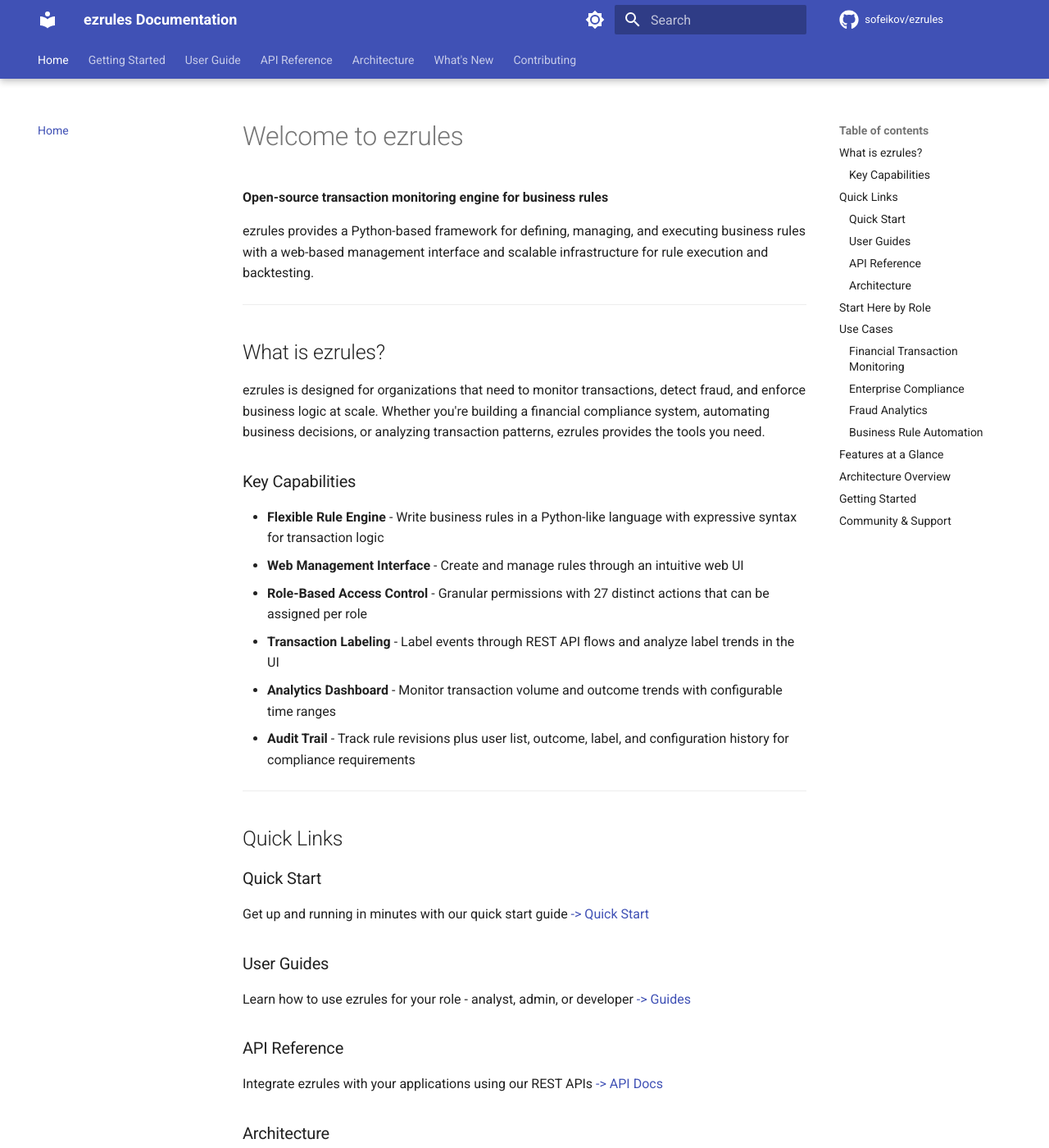
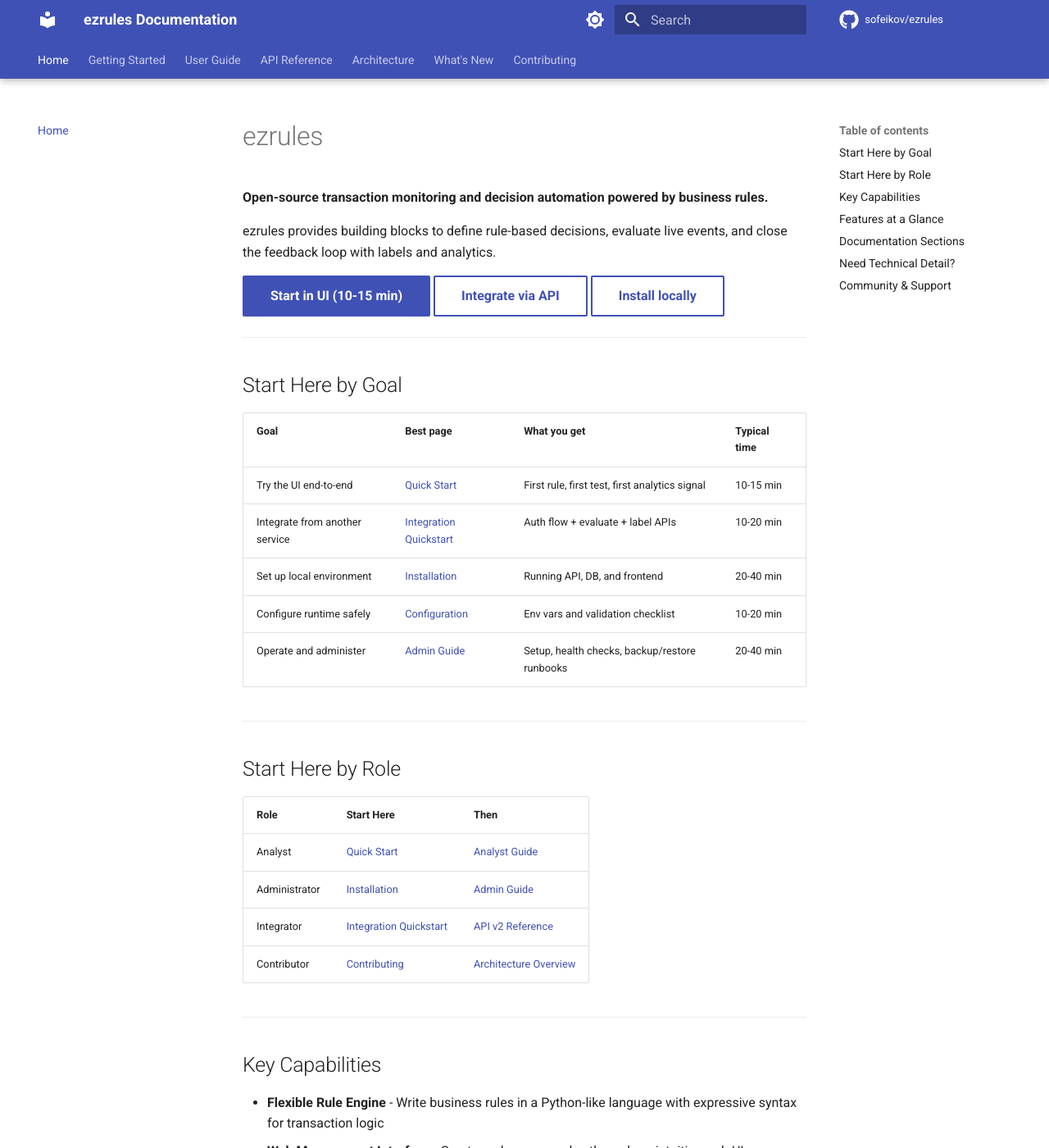
Before and after one commit to sofeikov/ezrules, an MkDocs documentation site: the page built from docs/index.md, in a window 1280 px wide and 1400 px high. Shown: the whole window at 82% size. Built offline with MkDocs 1.6.1 and Material for MkDocs 9.7.7, drawn with Linux system fonts in a browser that asks for light colours; comment, search, counter and statistics services are not loaded; some of the changed text lies outside the part shown.

Commit message:
Docs fixes

````diff
--- a/docs/index.md
+++ b/docs/index.md
@@ -1,43 +1,24 @@
-# Welcome to ezrules
+# ezrules
 
-**Open-source transaction monitoring engine for business rules**
+**Open-source transaction monitoring and decision automation powered by business rules.**
 
-ezrules provides a Python-based framework for defining, managing, and executing business rules with a web-based management interface and scalable infrastructure for rule execution and backtesting.
+ezrules provides building blocks to define rule-based decisions, evaluate live events, and close the feedback loop with labels and analytics.
+
+[Start in UI (10-15 min)](getting-started/quickstart.md){ .md-button .md-button--primary }
+[Integrate via API](getting-started/integration-quickstart.md){ .md-button }
+[Install locally](getting-started/installation.md){ .md-button }
 
 ---
 
-## What is ezrules?
+## Start Here by Goal
 
-ezrules is designed for organizations that need to monitor transactions, detect fraud, and enforce business logic at scale. Whether you're building a financial compliance system, automating business decisions, or analyzing transaction patterns, ezrules provides the tools you need.
-
-### Key Capabilities
-
-- **Flexible Rule Engine** - Write business rules in a Python-like language with expressive syntax for transaction logic
-- **Web Management Interface** - Create and manage rules through an intuitive web UI
-- **Role-Based Access Control** - Granular permissions with 27 distinct actions that can be assigned per role
-- **Transaction Labeling** - Label events through REST API flows and analyze label trends in the UI
-- **Analytics Dashboard** - Monitor transaction volume and outcome trends with configurable time ranges
-- **Audit Trail** - Track rule revisions plus user list, outcome, label, and configuration history for compliance requirements
-
----
-
-## Quick Links
-
-### Quick Start
-Get up and running in minutes with our quick start guide
-[-> Quick Start](getting-started/quickstart.md)
-
-### User Guides
-Learn how to use ezrules for your role - analyst, admin, or developer
-[-> Guides](user-guide/analyst-guide.md)
-
-### API Reference
-Integrate ezrules with your applications using our REST APIs
-[-> API Docs](api-reference/manager-api.md)
-
-### Architecture
-Understand how ezrules works under the hood
-[-> Architecture](architecture/overview.md)
+| Goal | Best page | What you get | Typical time |
+|---|---|---|---|
+| Try the UI end-to-end | [Quick Start](getting-started/quickstart.md) | First rule, first test, first analytics signal | 10-15 min |
+| Integrate from another service | [Integration Quickstart](getting-started/integration-quickstart.md) | Auth flow + evaluate + label APIs | 10-20 min |
+| Set up local environment | [Installation](getting-started/installation.md) | Running API, DB, and frontend | 20-40 min |
+| Configure runtime safely | [Configuration](getting-started/configuration.md) | Env vars and validation checklist | 10-20 min |
+| Operate and administer | [Admin Guide](user-guide/admin-guide.md) | Setup, health checks, backup/restore runbooks | 20-40 min |
 
 ---
 
@@ -47,24 +28,19 @@
 |---|---|---|
 | Analyst | [Quick Start](getting-started/quickstart.md) | [Analyst Guide](user-guide/analyst-guide.md) |
 | Administrator | [Installation](getting-started/installation.md) | [Admin Guide](user-guide/admin-guide.md) |
-| Integrator/Developer | [API v2 Reference](api-reference/manager-api.md) | [Evaluator API](api-reference/evaluator-api.md) |
+| Integrator | [Integration Quickstart](getting-started/integration-quickstart.md) | [API v2 Reference](api-reference/manager-api.md) |
 | Contributor | [Contributing](contributing.md) | [Architecture Overview](architecture/overview.md) |
 
 ---
 
-## Use Cases
+## Key Capabilities
 
-### Financial Transaction Monitoring
-Real-time fraud detection and compliance checking with configurable rules and API-driven outcomes.
-
-### Enterprise Compliance
-Role-based access control with complete audit trails to meet regulatory requirements and internal policies.
-
-### Fraud Analytics
-Comprehensive transaction labeling system for performance analysis, false positive reduction, and model validation.
-
-### Business Rule Automation
-Automated decision-making based on configurable business logic without requiring code deployments.
+- **Flexible Rule Engine** - Write business rules in a Python-like language with expressive syntax for transaction logic
+- **Web Management Interface** - Create and manage rules through an intuitive web UI
+- **Role-Based Access Control** - Granular permissions with 27 distinct actions that can be assigned per role
+- **Transaction Labeling** - Label events through REST API flows and analyze label trends in the UI
+- **Analytics Dashboard** - Monitor transaction volume and outcome trends with configurable time ranges
+- **Audit Trail** - Track rule revisions plus user list, outcome, label, and configuration history for compliance requirements
 
 ---
 
@@ -85,55 +61,26 @@
 
 ---
 
-## Architecture Overview
+## Documentation Sections
 
-ezrules uses a unified service architecture where the API service handles both the web interface and rule evaluation:
-
-```
-┌─────────────────┐
-│   Web Browser   │
-└────────┬────────┘
-         │
-         ▼
-┌─────────────────┐     ┌─────────────────┐
-│  API Service    │────>│    PostgreSQL   │
-│   (Port 8888)   │     │    Database     │
-└────────┬────────┘     └─────────────────┘
-         │
-         ▼
-┌─────────────────┐     ┌─────────────────┐
-│      Redis      │────>│ Celery Worker   │
-│ (Task Broker)   │     │  (Backtesting)  │
-└─────────────────┘     └─────────────────┘
-         ▲
-         │
-┌─────────────────┐
-│ External Apps   │
-│ POST            │
-│ /api/v2/evaluate│
-└─────────────────┘
-```
-
-- **API Service**: Unified service for web UI, rule management, and real-time rule evaluation
-- **Database**: Central storage for rules, events, and analytics
-- **Celery Workers**: Background task processing for rule backtesting
+- **Getting Started**: [Installation](getting-started/installation.md), [Quick Start](getting-started/quickstart.md), [Integration Quickstart](getting-started/integration-quickstart.md), [Configuration](getting-started/configuration.md)
+- **User Guide**: [Analyst Guide](user-guide/analyst-guide.md), [Admin Guide](user-guide/admin-guide.md), [Creating Rules](user-guide/creating-rules.md), [Labels and Lists](user-guide/labels-and-lists.md), [Monitoring & Analytics](user-guide/monitoring.md)
+- **API Reference**: [API v2 Reference](api-reference/manager-api.md), [Evaluator API](api-reference/evaluator-api.md)
+- **Architecture**: [Overview](architecture/overview.md), [Decisions](architecture/decisions.md), [Deployment Guide](architecture/deployment.md)
+- **Support**: [Troubleshooting](troubleshooting.md), [Contributing](contributing.md), [What's New](whatsnew.md)
 
 ---
 
-## Getting Started
+## Need Technical Detail?
 
-Ready to start using ezrules? Follow our installation guide:
-
-[Get Started ->](getting-started/installation.md){ .md-button .md-button--primary }
-
-Or jump straight to a practical example:
-
-[Quick Start ->](getting-started/quickstart.md){ .md-button }
+- System boundaries and tradeoffs: [Architecture Overview](architecture/overview.md)
+- Endpoint map and auth contract: [API v2 Reference](api-reference/manager-api.md)
+- Evaluate flow details: [Evaluator API](api-reference/evaluator-api.md)
 
 ---
 
 ## Community & Support
 
 - **GitHub**: [sofeikov/ezrules](https://github.com/sofeikov/ezrules)
-- **Issues**: Report bugs or request features on [GitHub Issues](https://github.com/sofeikov/ezrules/issues)
-- **License**: MIT License - see [LICENSE](https://github.com/sofeikov/ezrules/blob/main/LICENSE) for details
+- **Issues**: [GitHub Issues](https://github.com/sofeikov/ezrules/issues)
+- **License**: [MIT License](https://github.com/sofeikov/ezrules/blob/main/LICENSE)
````
Also changed, not shown: docs/architecture/deployment.md (+102 -45 lines).
